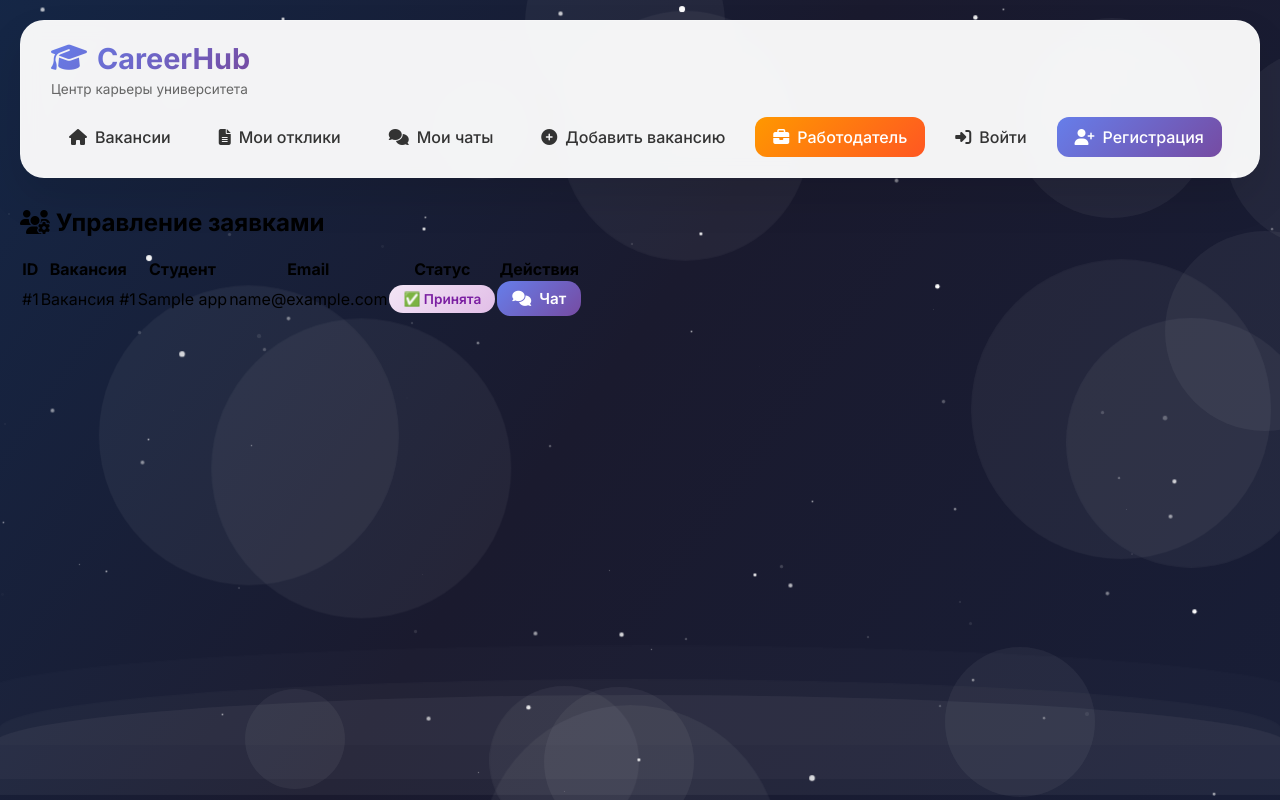
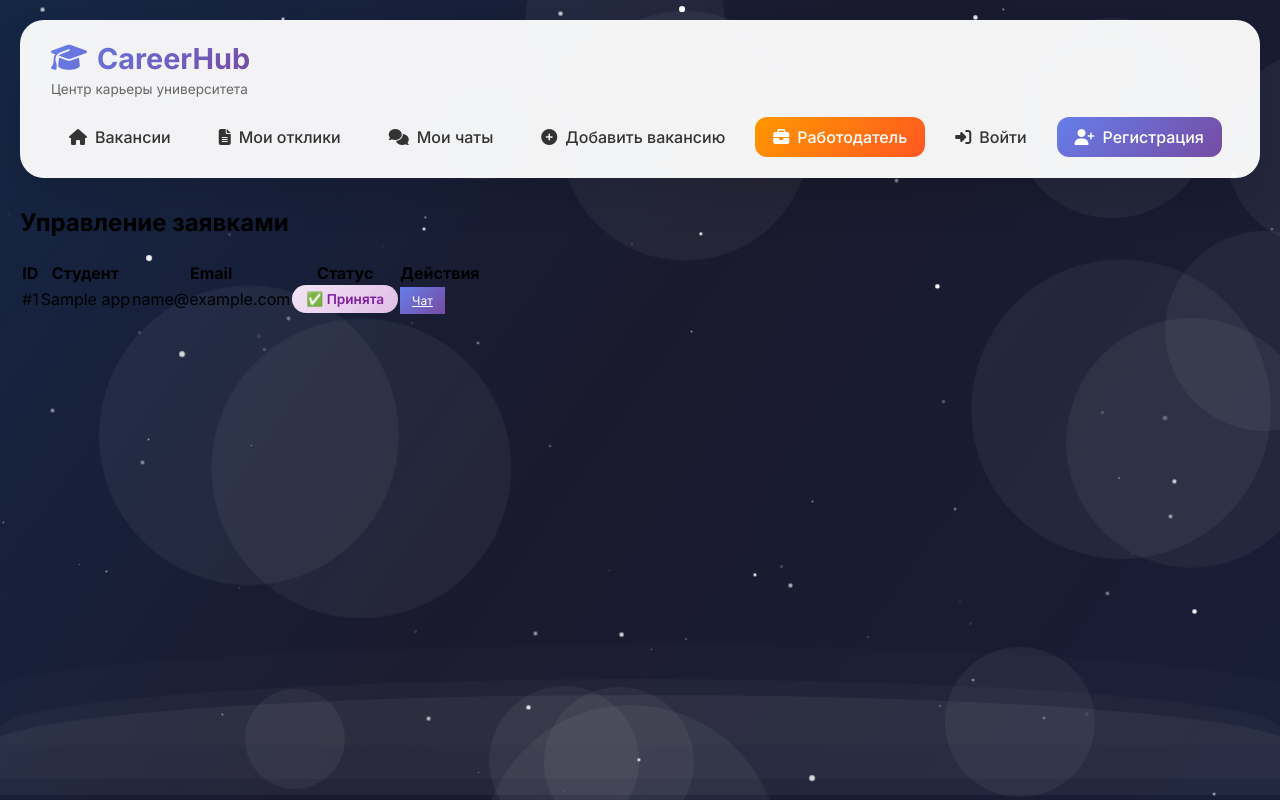
Before and after one commit to Shaintish/university_jobs, a FastAPI app: template templates/admin_applications.html in a window 1280 px wide. Run offline with FastAPI, Linux system fonts and the light colour scheme; the template is opened without the code that fills it: most values are stand-ins (such as "Sample title", 1, 10 or a date in 2020).

Commit message:
Update admin_applications.html

```diff
--- a/templates/admin_applications.html
+++ b/templates/admin_applications.html
@@ -2,12 +2,10 @@
 
 {% block content %}
 <div class="table-container">
-    <h2 style="margin-bottom: 20px;"><i class="fas fa-users-cog"></i> Управление заявками</h2>
+    <h2 style="margin-bottom: 24px;">Управление заявками</h2>
 
     {% if message %}
-    <div class="alert success">
-        <i class="fas fa-check-circle"></i> {{ message }}
-    </div>
+    <div class="alert success">{{ message }}</div>
     {% endif %}
 
     {% if applications %}
@@ -15,7 +13,6 @@
         <thead>
             <tr>
                 <th>ID</th>
-                <th>Вакансия</th>
                 <th>Студент</th>
                 <th>Email</th>
                 <th>Статус</th>
@@ -26,39 +23,31 @@
             {% for app in applications %}
             <tr>
                 <td>#{{ app.id }}</td>
-                <td>Вакансия #{{ app.vacancy_id }}</td>
                 <td>{{ app.student_name }}</td>
                 <td>{{ app.student_email }}</td>
                 <td>
-                    <span class="badge
-                        {% if app.status == 'pending' %}job
-                        {% elif app.status == 'accepted' %}internship
-                        {% else %}job{% endif %}">
-                        {% if app.status == 'pending' %}⏳ Ожидает
-                        {% elif app.status == 'accepted' %}✅ Принята
-                        {% else %}❌ Отклонена{% endif %}
-                    </span>
+                    {% if app.status == 'pending' %}
+                        <span class="badge job">⏳ Ожидает</span>
+                    {% elif app.status == 'accepted' %}
+                        <span class="badge internship">✅ Принята</span>
+                    {% else %}
+                        <span class="badge job">❌ Отклонена</span>
+                    {% endif %}
                 </td>
                 <td>
                     {% if app.status == 'pending' %}
                     <form method="post" style="display: inline;">
                         <input type="hidden" name="app_id" value="{{ app.id }}">
                         <input type="hidden" name="action" value="accept">
-                        <button type="submit" class="btn btn-success" style="padding: 8px 15px;">
-                            <i class="fas fa-check"></i> Принять
-                        </button>
+                        <button class="btn-primary" style="padding: 6px 12px; font-size: 12px;">Принять</button>
                     </form>
                     <form method="post" style="display: inline;">
                         <input type="hidden" name="app_id" value="{{ app.id }}">
                         <input type="hidden" name="action" value="reject">
-                        <button type="submit" class="btn btn-danger" style="padding: 8px 15px;">
-                            <i class="fas fa-times"></i> Отклонить
-                        </button>
+                        <button class="btn-outline" style="padding: 6px 12px; font-size: 12px;">Отклонить</button>
                     </form>
-                    {% else %}
-                    <a href="/chat/{{ app.id }}" class="btn btn-primary" style="padding: 8px 15px;">
-                        <i class="fas fa-comments"></i> Чат
-                    </a>
+                    {% elif app.status == 'accepted' %}
+                    <a href="/chat/{{ app.id }}" class="btn-primary" style="padding: 6px 12px; font-size: 12px;">Чат</a>
                     {% endif %}
                 </td>
             </tr>
@@ -66,7 +55,7 @@
         </tbody>
     </table>
     {% else %}
-    <p style="text-align: center; padding: 50px;">📭 Нет заявок для обработки</p>
+    <p style="text-align: center; padding: 40px;">Нет заявок для обработки</p>
     {% endif %}
 </div>
 {% endblock %}
```
